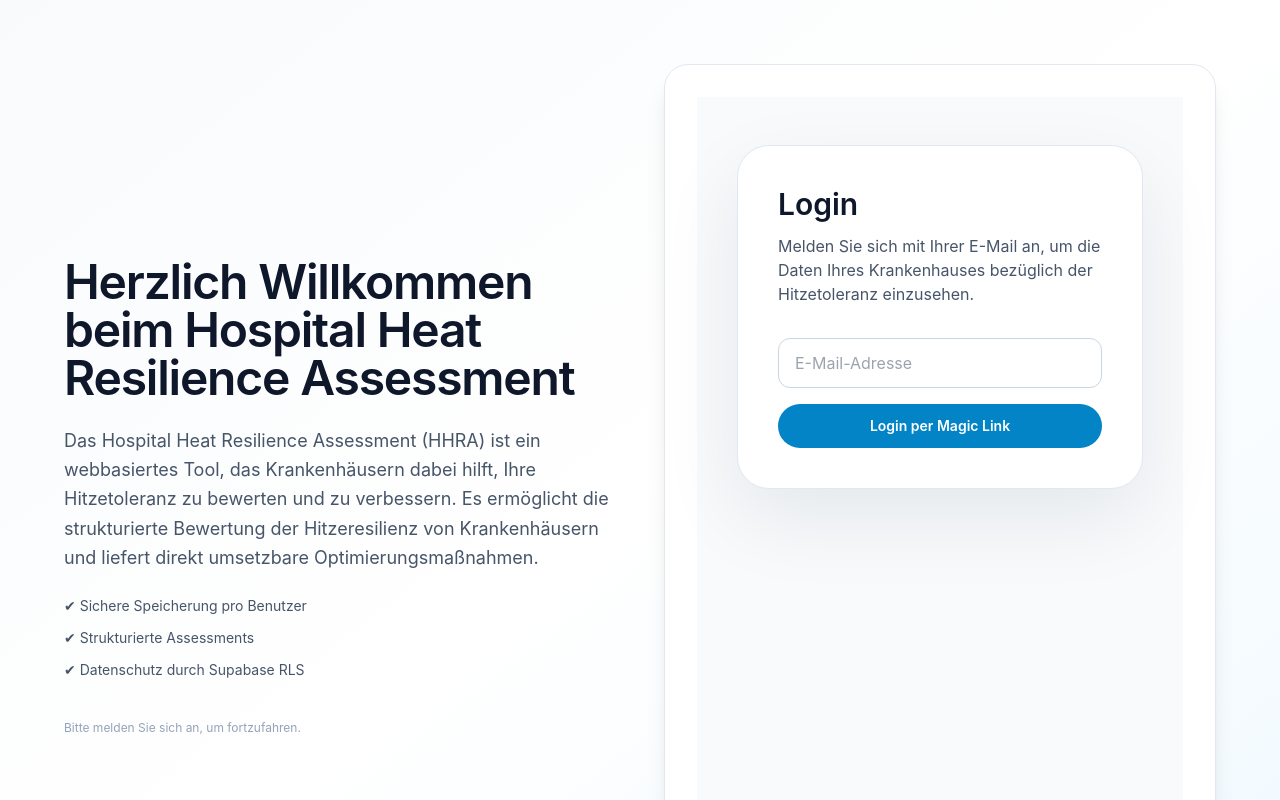
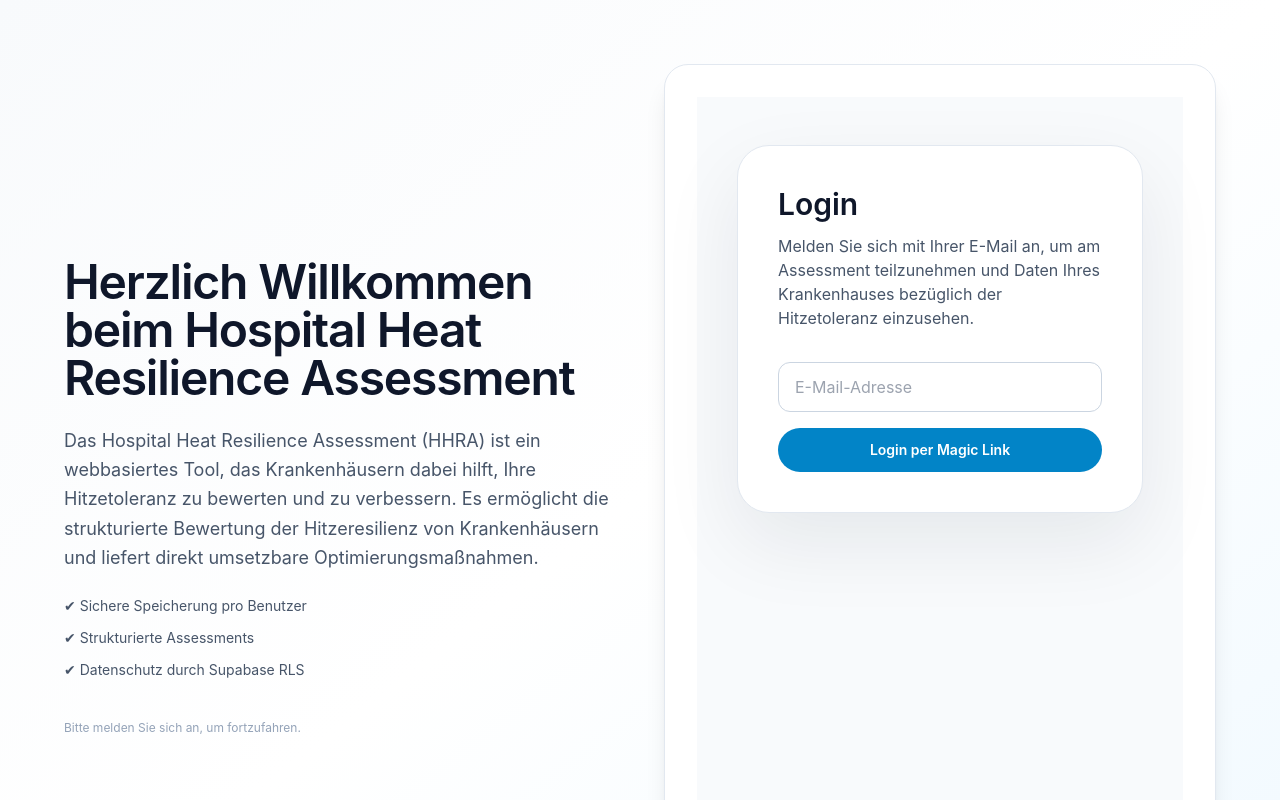
Before and after one commit to parsan21/HospitalHeatTolerance, a Next.js app: page /login in a window 1280 px wide. Shown: the top 800 px of the page. Built offline with nearby package versions, Linux system fonts and the light colour scheme; no server answers.

Commit message:
adapted welcom text

```diff
--- a/components/LoginForm.tsx
+++ b/components/LoginForm.tsx
@@ -31,7 +31,7 @@ export default function LoginForm() {
         <h1 className="text-3xl font-semibold text-slate-900">Login</h1>
 
         <p className="mt-3 text-slate-600">
-          Melden Sie sich mit Ihrer E-Mail an, um die Daten Ihres Krankenhauses bezüglich der Hitzetoleranz einzusehen.
+          Melden Sie sich mit Ihrer E-Mail an, um am Assessment teilzunehmen und Daten Ihres Krankenhauses bezüglich der Hitzetoleranz einzusehen.
         </p>
 
         <div className="mt-8 flex flex-col gap-4">
```
